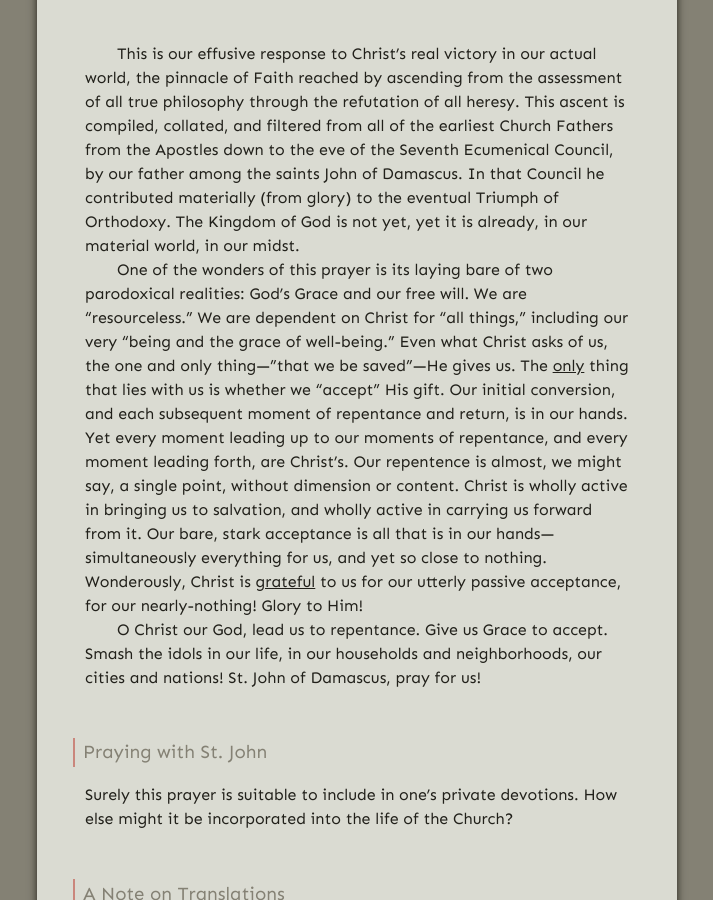
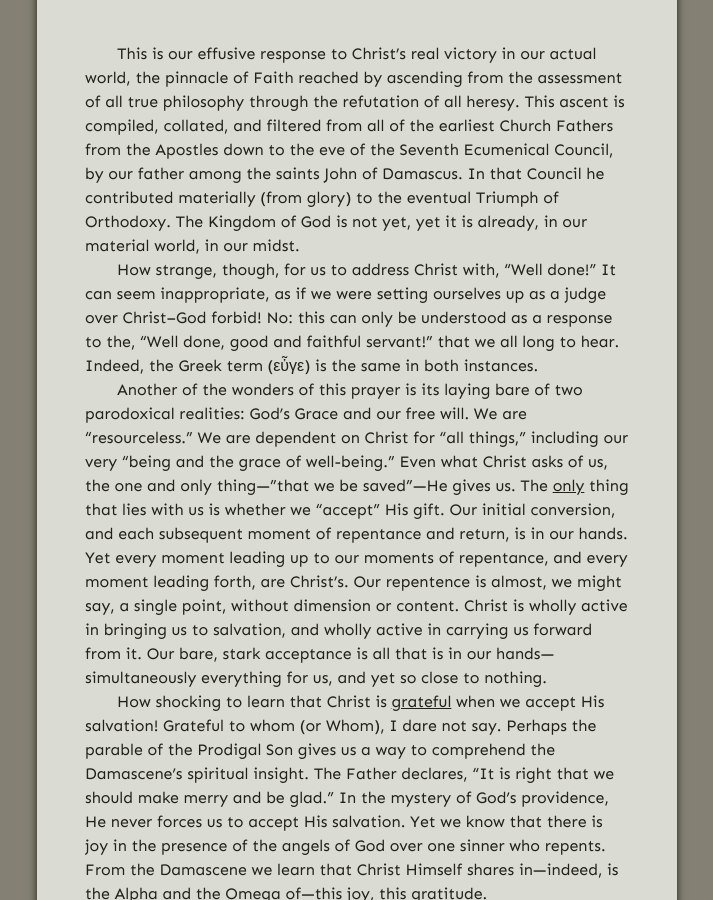
Before and after one commit to gospel-desk/www.logstown.com, a Jekyll site: the page built from well-done-o-christ/index.md, in a window 1280 px wide and 900 px high, scrolled down 1378 px. Shown: the whole window, without its empty margins (283-996 px from the left). Built offline with Jekyll 4.4.1, drawn with Linux system fonts in a browser that asks for light colours; some of the changed text lies outside the part shown.

Commit message:
Comment on the strangeness of WDOC

```diff
--- a/well-done-o-christ/index.md
+++ b/well-done-o-christ/index.md
@@ -19,9 +19,9 @@ The crescendo of the third part is a stunning declaration of the victory of
 Christ within our one shared human history and civilization. The Gospel _has_
 been preached, idols _have_ been torn down, virtue _has_ been established, and
 not through force of arms but by the persuasiveness of unlettered fishermen.
-The Damascene writes near Jerusalem when iconoclasm has infiltrated the Church,
-and Islam has conquered the Holy Land. Yet he can still celebrate the reality
-of Christ’s impact. He bursts into prayer!
+The Damascene writes near Jerusalem while the Holy Land is under the yoke of
+Islam, and while the Church is infested with iconoclasm. Yet he can still
+celebrate the reality of Christ’s impact. He bursts into prayer!
 
 <div style="padding: 24pt; font-size: 13pt; line-height: 19pt;"><b>Well done, O
 Christ</b>, O Wisdom, and Power, and Word of God, and God Almighty! What should
@@ -53,7 +53,13 @@ the saints John of Damascus. In that Council he contributed materially (from
 glory) to the eventual Triumph of Orthodoxy. The Kingdom of God is not yet, yet
 it is already, in our material world, in our midst.
 
-One of the wonders of this prayer is its laying bare of two parodoxical
+How strange, though, for us to address Christ with, &ldquo;Well done!&rdquo; It
+can seem inappropriate, as if we were setting ourselves up as a judge over
+Christ–God forbid! No: this can only be understood as a response to the,
+&ldquo;Well done, good and faithful servant!&rdquo; that we all long to hear.
+Indeed, the Greek term (εὖγε) is the same in both instances.
+
+Another of the wonders of this prayer is its laying bare of two parodoxical
 realities: God's Grace and our free will. We are "resourceless." We are
 dependent on Christ for "all things," including our very "being and the grace
 of well-being." Even what Christ asks of us, the one and only thing—"that we be
@@ -65,8 +71,15 @@ almost, we might say, a single point, without dimension or content. Christ is
 wholly active in bringing us to salvation, and wholly active in carrying us
 forward from it. Our bare, stark acceptance is all that is in our
 hands—simultaneously everything for us, and yet so close to nothing.
-Wonderously, Christ is _grateful_ to us for our utterly passive acceptance, for
-our nearly-nothing! Glory to Him!
+
+How shocking to learn that Christ is _grateful_ when we accept His salvation!
+Grateful to whom (or Whom), I dare not say. Perhaps the parable of the Prodigal
+Son gives us a way to comprehend the Damascene's spiritual insight. The Father
+declares, "It is right that we should make merry and be glad." In the mystery
+of God's providence, He never forces us to accept His salvation.  Yet we know
+that there is joy in the presence of the angels of God over one sinner who
+repents. From the Damascene we learn that Christ Himself shares in—indeed, is
+the Alpha and the Omega of—this joy, this gratitude.
 
 O Christ our God, lead us to repentance. Give us Grace to accept. Smash the
 idols in our life, in our households and neighborhoods, our cities and nations!
@@ -87,10 +100,11 @@ version quoted above (p. 339). SVS Press has published a [new
 translation](https://svspress.com/on-the-orthodox-faith-volume-3-of-the-fount-of-knowledge-pps-62/),
 but its rendering of the prayer is not as poetic. <a
 href="well-done-o-christ.jpg"> <img src="well-done-o-christ.small.jpg"> </a>
-<div class="caption">"Well done, O Christ!" as I discovered it.</div>
 
 
+<!--
 #### Timeline
 
 **2022-01-02**&mdash;I published this page.
 **2020-08-02**&ndash;**2020-11-05**&mdash;I read <i>The Fount of Knowledge</i> with an online book group, in the course of which I discovered this prayer.
+-->
```
